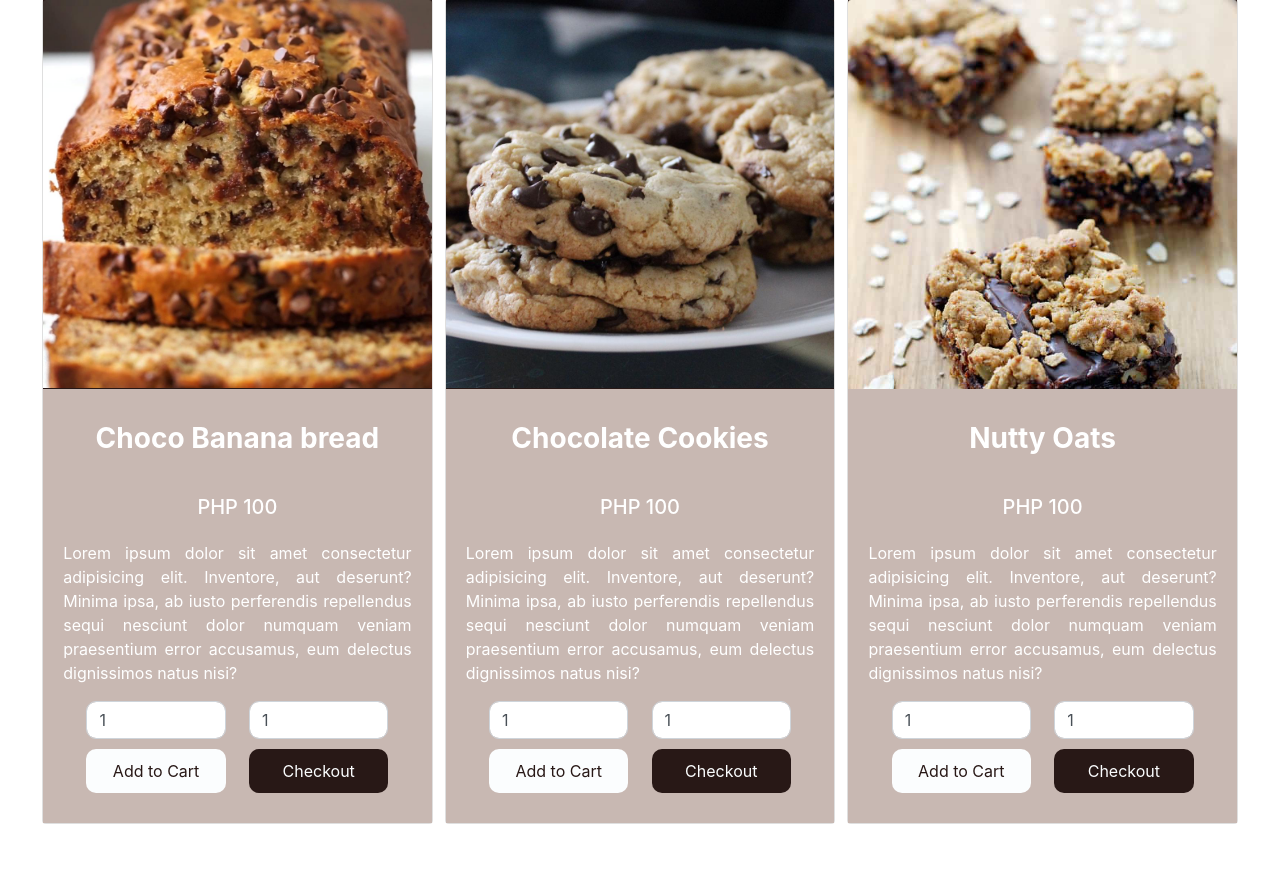
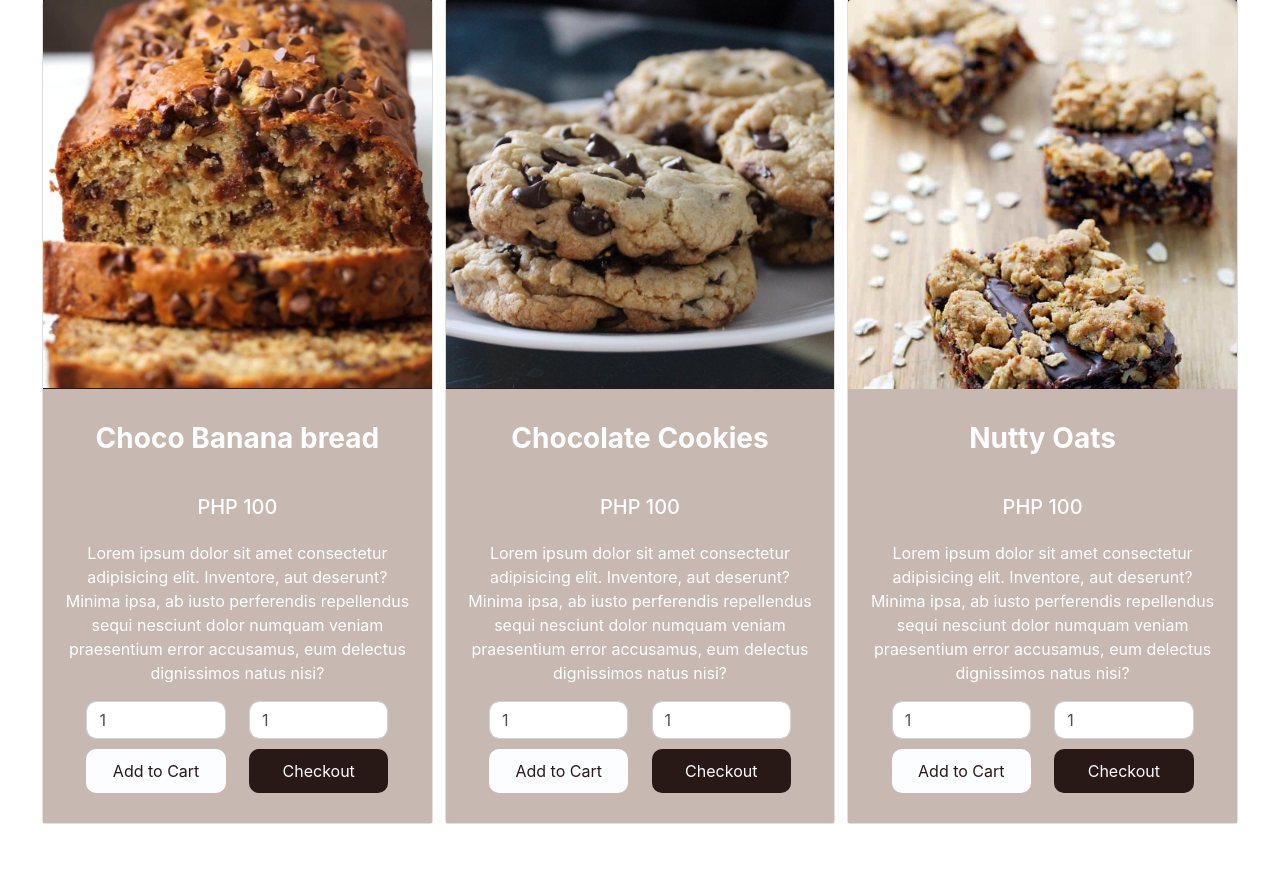
Before and after one commit to gabesantos21/PROJECT-THEA, a PHP site: page /Pages/UserPage/Main/store.php in a window 1280 px wide. Shown: the part 331-1215 px from the top of the page. Run offline with PHP 8.4, Linux system fonts and the light colour scheme; a user stored in the database is signed in; data comes from the database, SQL or seed files in the repository; some libraries are stand-ins or nearby versions.

Commit message:
MODIFIED CSS
Modified Store item description min-height

```diff
--- a/Css/styles.css
+++ b/Css/styles.css
@@ -1023,7 +1023,8 @@ main {
 }
 
 .justify-text {
-  text-align: justify;
+  text-align: center;
+  min-height: 100px;
 }
 
 .card-product-container {
```
